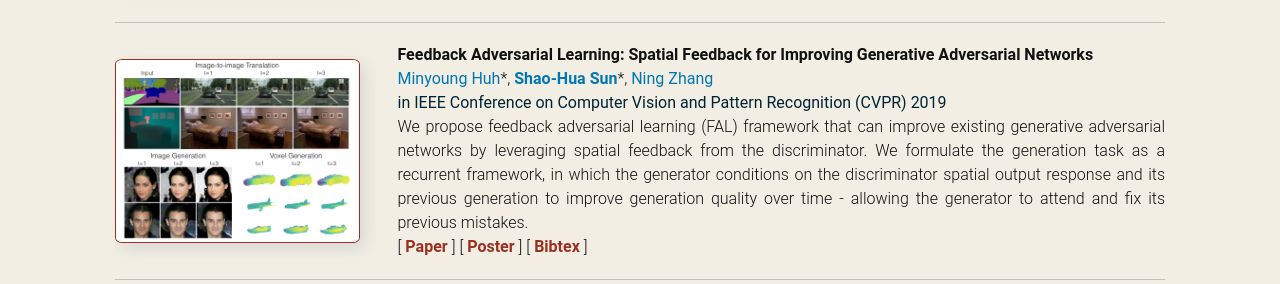
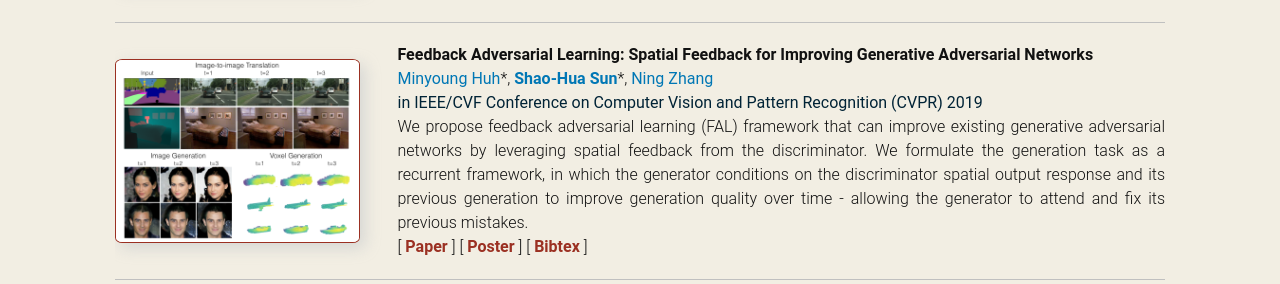
Before and after one commit to shaohua0116/shaohua0116.github.io, a Jekyll site: the page built from index.html, in a window 1280 px wide and 900 px high, scrolled down 1434 px. Shown: the part 167-451 px from the top of the window. Built offline with Jekyll 4.4.1, drawn with Linux system fonts in a browser that asks for light colours; some web fonts are replaced.

Commit message:
add cvf to cvpr

```diff
--- a/_data/publications.yml
+++ b/_data/publications.yml
@@ -144,7 +144,7 @@
       url:  './images/posters/fal.pdf'
     - name: 'Bibtex'
       url:  '/bibtex/fal.txt'
-  publisher:  'IEEE Conference on Computer Vision and Pattern Recognition (CVPR) 2019'
+  publisher:  'IEEE/CVF Conference on Computer Vision and Pattern Recognition (CVPR) 2019'
   oral: false
   oral_text: ''
   status:   ''
```
